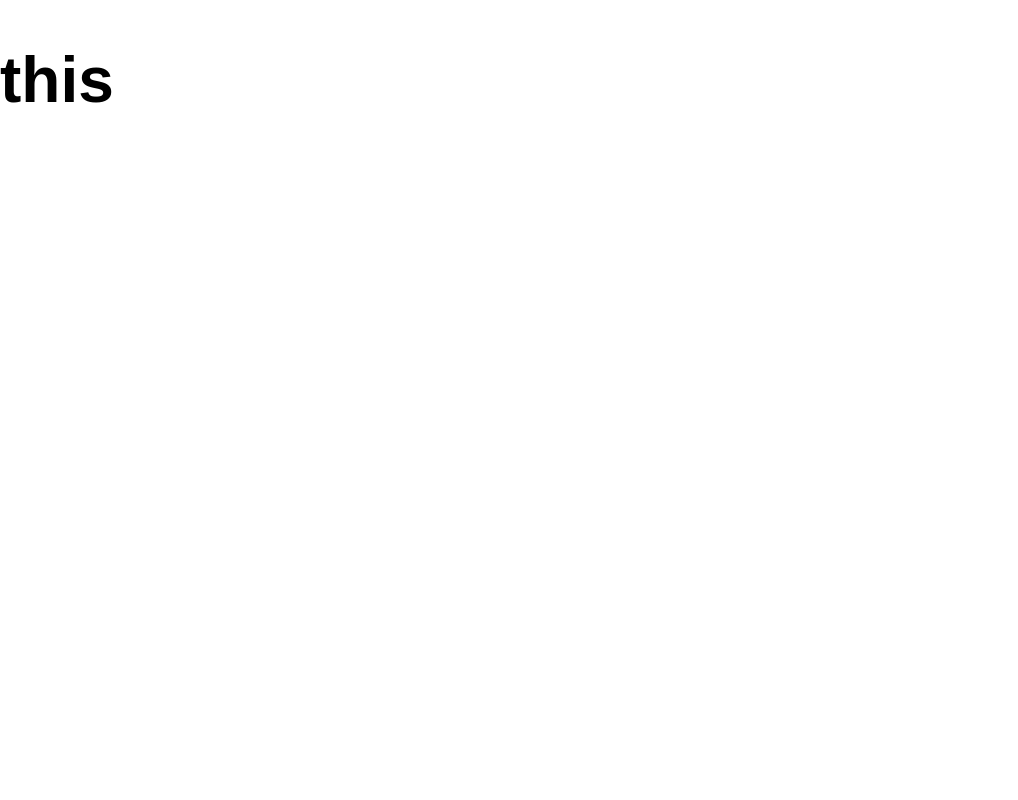
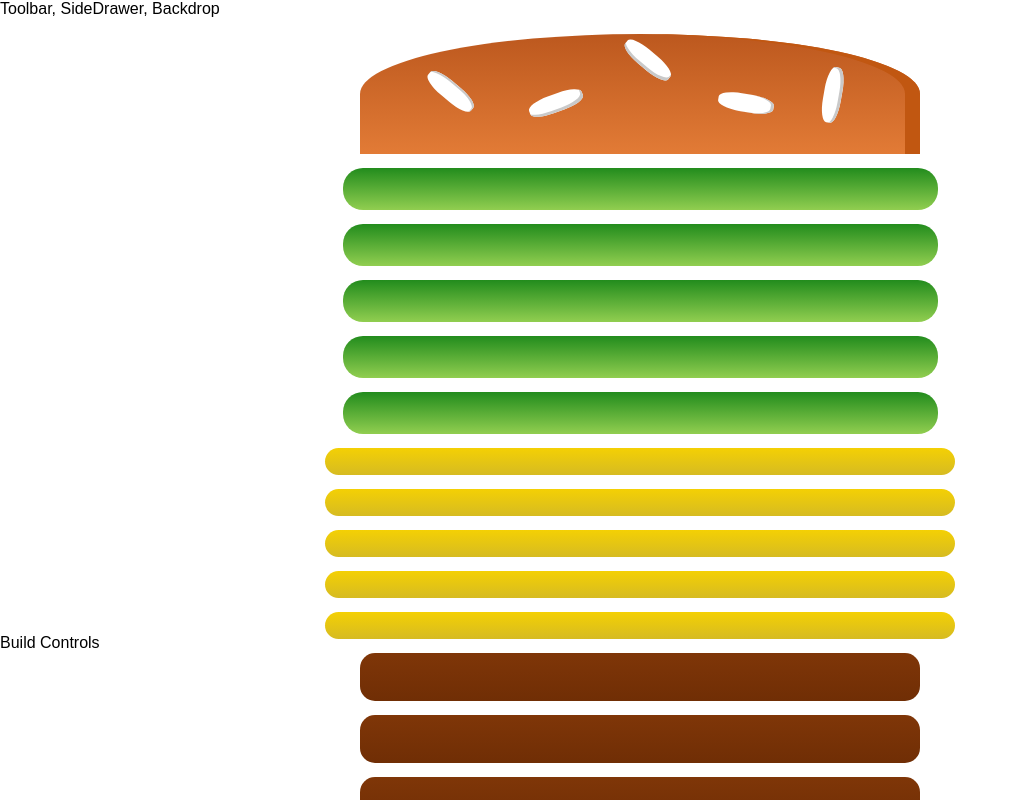
Before and after one commit to youssefMoJo/JooBurger, a React app: page / in a window 1280 px wide. Shown: the top 800 px of the page, without its empty margins (0-1018 px from the left). Built offline with nearby package versions, Linux system fonts and the light colour scheme.

Commit message:
finished Outputting Burger Ingredients Dynamically

```diff
--- a/src/App.js
+++ b/src/App.js
@@ -1,11 +1,13 @@
 import React, { Component } from "react";
+import Layout from "./components/Layout/Layout";
+import BurgerBuilder from "./containers/BurgerBuilder/BurgerBuilder";
 
 class App extends Component {
   render() {
     return (
-      <h1>
-        <h1>this </h1>
-      </h1>
+      <Layout>
+        <BurgerBuilder />
+      </Layout>
     );
   }
 }
--- /dev/null
+++ b/src/components/Burger/Burger.css
@@ -0,0 +1,30 @@
+.Burger {
+  width: 100%;
+  margin: auto;
+  height: 250px;
+  /* overflow: scroll; */
+  text-align: center;
+  font-weight: bold;
+  font-size: 1.2rem;
+}
+
+@media (min-width: 500px) and (min-height: 400px) {
+  .Burger {
+    width: 350px;
+    height: 300px;
+  }
+}
+
+@media (min-width: 500px) and (min-height: 401px) {
+  .Burger {
+    width: 450px;
+    height: 400px;
+  }
+}
+
+@media (min-width: 1000px) and (min-height: 700px) {
+  .Burger {
+    width: 700px;
+    height: 600px;
+  }
+}
--- /dev/null
+++ b/src/components/Burger/Burger.js
@@ -0,0 +1,26 @@
+import React from "react";
+
+import classes from "./Burger.css";
+import BurgerIngredient from "./BurgerIngredient/BurgerIngredient";
+
+const burger = (props) => {
+  const transformedIngredients = Object.keys(props.ingredients).map(
+    (eachIngredient) => {
+      return [...Array(props.ingredients[eachIngredient])].map((_, i) => {
+        return (
+          <BurgerIngredient key={eachIngredient + i} type={eachIngredient} />
+        );
+      });
+    }
+  );
+
+  return (
+    <div className={classes.Burger}>
+      <BurgerIngredient type="bread-top" />
+      {transformedIngredients}
+      <BurgerIngredient type="bread-bottom" />
+    </div>
+  );
+};
+
+export default burger;
--- /dev/null
+++ b/src/components/Burger/BurgerIngredient/BurgerIngredient.css
@@ -0,0 +1,113 @@
+.BreadBottom {
+    height: 13%;
+    width: 80%;
+    background: linear-gradient(#F08E4A, #e27b36);
+    border-radius: 0 0 30px 30px;
+    box-shadow: inset -15px 0 #c15711;
+    margin: 2% auto;
+}
+
+.BreadTop {
+    height: 20%;
+    width: 80%;
+    background: linear-gradient(#bc581e, #e27b36);
+    border-radius: 50% 50% 0 0;
+    box-shadow: inset -15px 0 #c15711;
+    margin: 2% auto;
+    position: relative;
+}
+
+.Seeds1 {
+    width: 10%;
+    height: 15%;
+    position: absolute;
+    background-color: white;
+    left: 30%;
+    top: 50%;
+    border-radius: 40%;
+    transform: rotate(-20deg);
+    box-shadow: inset -2px -3px #c9c9c9;
+}
+
+.Seeds1:after {
+    content: "";
+    width: 100%;
+    height: 100%;
+    position: absolute;
+    background-color: white;
+    left: -170%;
+    top: -260%;
+    border-radius: 40%;
+    transform: rotate(60deg);
+    box-shadow: inset -1px 2px #c9c9c9;
+  }
+
+.Seeds1:before {
+    content: "";
+    width: 100%;
+    height: 100%;
+    position: absolute;
+    background-color: white;
+    left: 180%;
+    top: -50%;
+    border-radius: 40%;
+    transform: rotate(60deg);
+    box-shadow: inset -1px -3px #c9c9c9;
+  }
+
+  .Seeds2 {
+    width: 10%;
+    height: 15%;
+    position: absolute;
+    background-color: white;
+    left: 64%;
+    top: 50%;
+    border-radius: 40%;
+    transform: rotate(10deg);
+    box-shadow: inset -3px 0 #c9c9c9;
+  }
+
+  .Seeds2:before {
+    content: "";
+    width: 100%;
+    height: 100%;
+    position: absolute;
+    background-color: white;
+    left: 150%;
+    top: -130%;
+    border-radius: 40%;
+    transform: rotate(90deg);
+    box-shadow: inset 1px 3px #c9c9c9;
+  }
+
+
+.Meat {
+    width: 80%;
+    height: 8%;
+    background: linear-gradient(#7f3608, #702e05);
+    margin: 2% auto;
+    border-radius: 15px;
+}
+
+.Cheese {
+    width: 90%;
+    height: 4.5%;
+    margin: 2% auto;
+    background: linear-gradient(#f4d004, #d6bb22);
+    border-radius: 20px;
+}
+
+.Salad {
+    width: 85%;
+    height: 7%;
+    margin: 2% auto;
+    background: linear-gradient(#228c1d, #91ce50);
+    border-radius: 20px;
+}
+
+.Bacon {
+    width: 80%;
+    height: 3%;
+    background: linear-gradient(#bf3813, #c45e38);
+    margin: 2% auto;
+}
--- /dev/null
+++ b/src/components/Burger/BurgerIngredient/BurgerIngredient.js
@@ -0,0 +1,46 @@
+import React, { Component } from 'react';
+import PropTypes from 'prop-types';
+
+import classes from './BurgerIngredient.css';
+
+class BurgerIngredient extends Component {
+    render () {
+        let ingredient = null;
+
+        switch ( this.props.type ) {
+            case ( 'bread-bottom' ):
+                ingredient = <div className={classes.BreadBottom}></div>;
+                break;
+            case ( 'bread-top' ):
+                ingredient = (
+                    <div className={classes.BreadTop}>
+                        <div className={classes.Seeds1}></div>
+                        <div className={classes.Seeds2}></div>
+                    </div>
+                );
+                break;
+            case ( 'meat' ):
+                ingredient = <div className={classes.Meat}></div>;
+                break;
+            case ( 'cheese' ):
+                ingredient = <div className={classes.Cheese}></div>;
+                break;
+            case ( 'bacon' ):
+                ingredient = <div className={classes.Bacon}></div>;
+                break;
+            case ( 'salad' ):
+                ingredient = <div className={classes.Salad}></div>;
+                break;
+            default:
+                ingredient = null;
+        }
+
+        return ingredient;
+    }
+}
+
+BurgerIngredient.propTypes = {
+    type: PropTypes.string.isRequired
+};
+
+export default BurgerIngredient;
--- /dev/null
+++ b/src/components/Layout/Layout.css
@@ -0,0 +1,3 @@
+.Content {
+  margin-top: 16px;
+}
--- /dev/null
+++ b/src/components/Layout/Layout.js
@@ -0,0 +1,13 @@
+import React from "react";
+
+import Aux from "../../hoc/Aux";
+import classes from "./Layout.css";
+
+const layout = (props) => (
+  <Aux>
+    <div>Toolbar, SideDrawer, Backdrop</div>
+    <main className={classes.Content}>{props.children}</main>
+  </Aux>
+);
+
+export default layout;
--- /dev/null
+++ b/src/containers/BurgerBuilder/BurgerBuilder.js
@@ -0,0 +1,26 @@
+import React, { Component } from "react";
+
+import Aux from "../../hoc/Aux";
+import Burger from "../../components/Burger/Burger";
+
+class BurgerBuilder extends Component {
+  state = {
+    ingredients: {
+      salad: 5,
+      baconHalal: 5,
+      cheese: 5,
+      meat: 5,
+    },
+  };
+
+  render() {
+    return (
+      <Aux>
+        <Burger ingredients={this.state.ingredients} />
+        <div>Build Controls</div>
+      </Aux>
+    );
+  }
+}
+
+export default BurgerBuilder;
--- /dev/null
+++ b/src/hoc/Aux.js
@@ -0,0 +1,3 @@
+const aux = (props) => props.children;
+
+export default aux;
```
Also changed, not shown: src/components/Burger/BurgerIngredient/original.css (added, +113 -0 lines).
